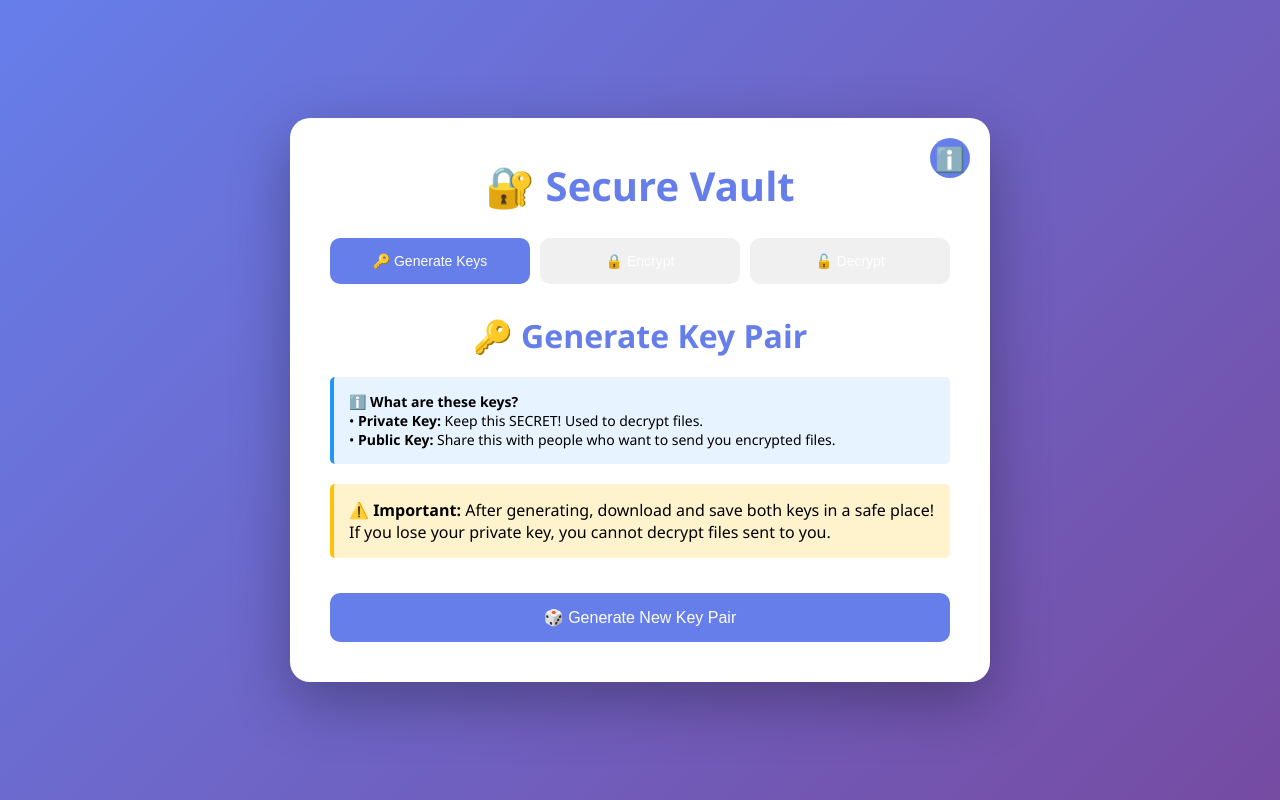
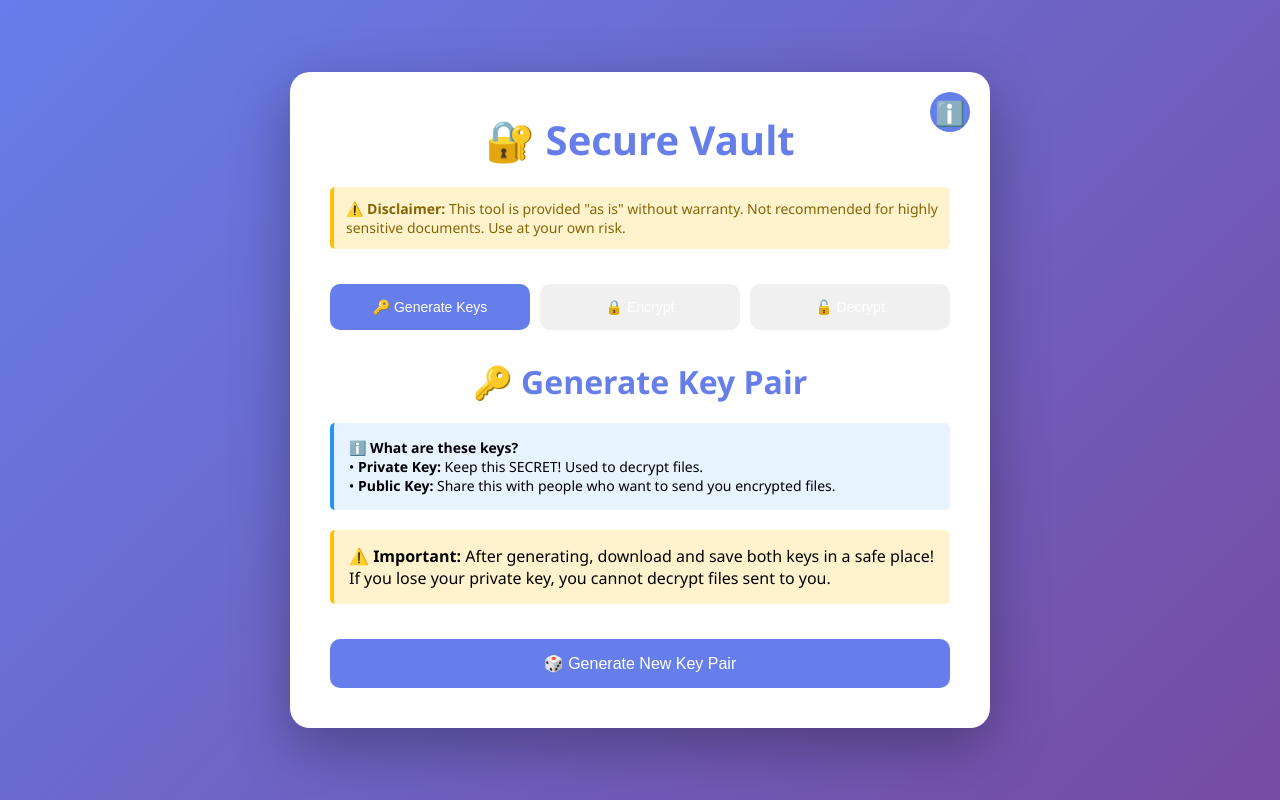
Before and after one commit to Trigger-45/SecureSend, a plain HTML site: page index.html in a window 1280 px wide. Drawn offline with Linux system fonts and the light colour scheme.

Commit message:
Add disclaimer section to index.html
Added a disclaimer about the tool's usage and risks.

```diff
--- a/index.html
+++ b/index.html
@@ -304,6 +304,13 @@
         <div class="info-icon" onclick="alert('🔐 Secure Document Vault\n\n1. Generate Keys: Create your encryption keys\n2. Encrypt: Encrypt files for others\n3. Decrypt: Decrypt files sent to you\n\nAll operations happen locally in your browser!')" title="Information">ℹ️</div>
 
         <div class="main-title">🔐 Secure Vault</div>
+
+        <div style="background: #fff3cd; border-left: 4px solid #ffc107; padding: 12px; margin: 20px 0; border-radius: 5px;">
+            <p style="margin: 0; color: #856404; font-size: 14px;">
+                ⚠️ <strong>Disclaimer:</strong> This tool is provided "as is" without warranty.
+                Not recommended for highly sensitive documents. Use at your own risk.
+            </p>
+        </div>
 
         <!-- Mode Selector -->
         <div class="mode-selector">
```
